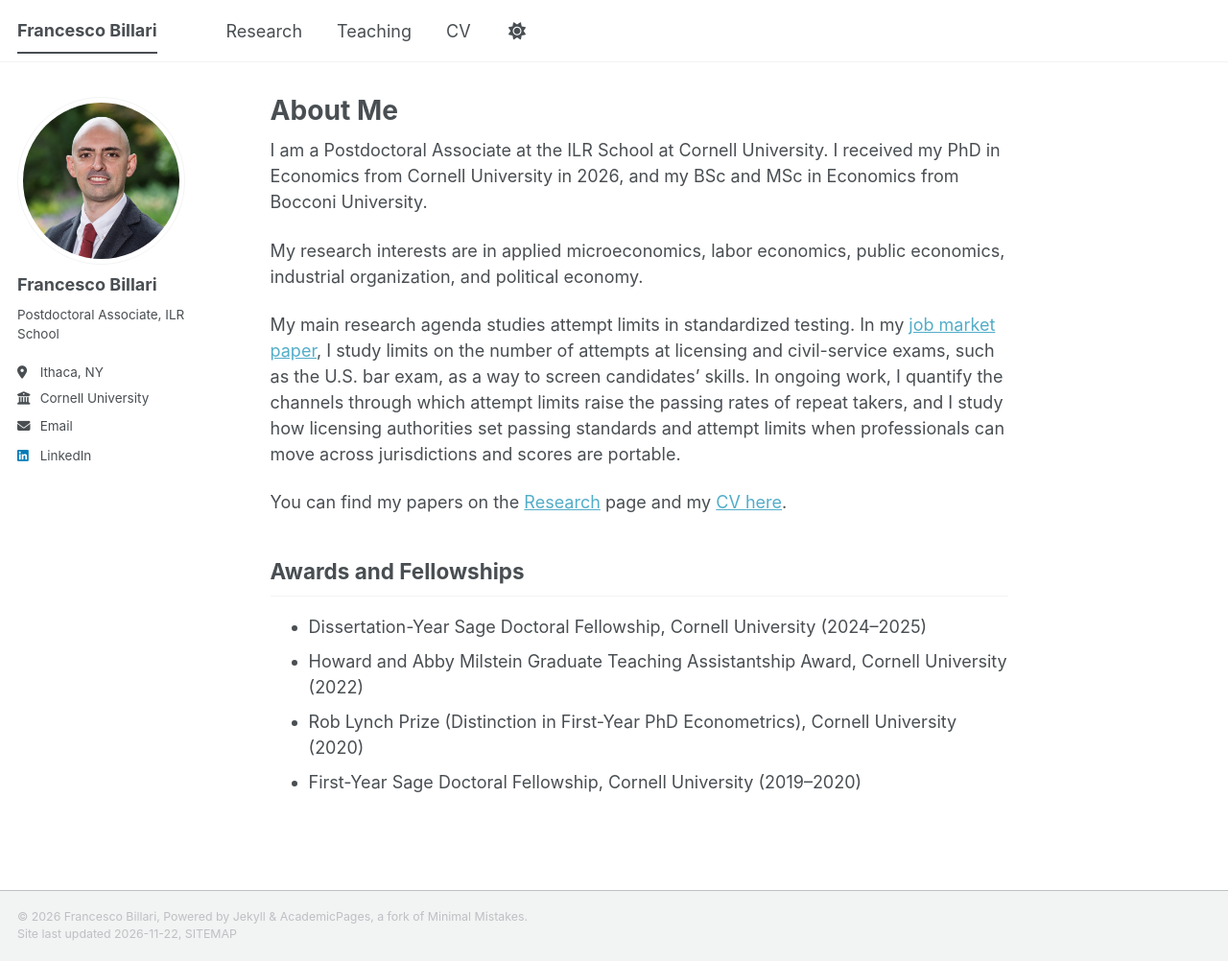
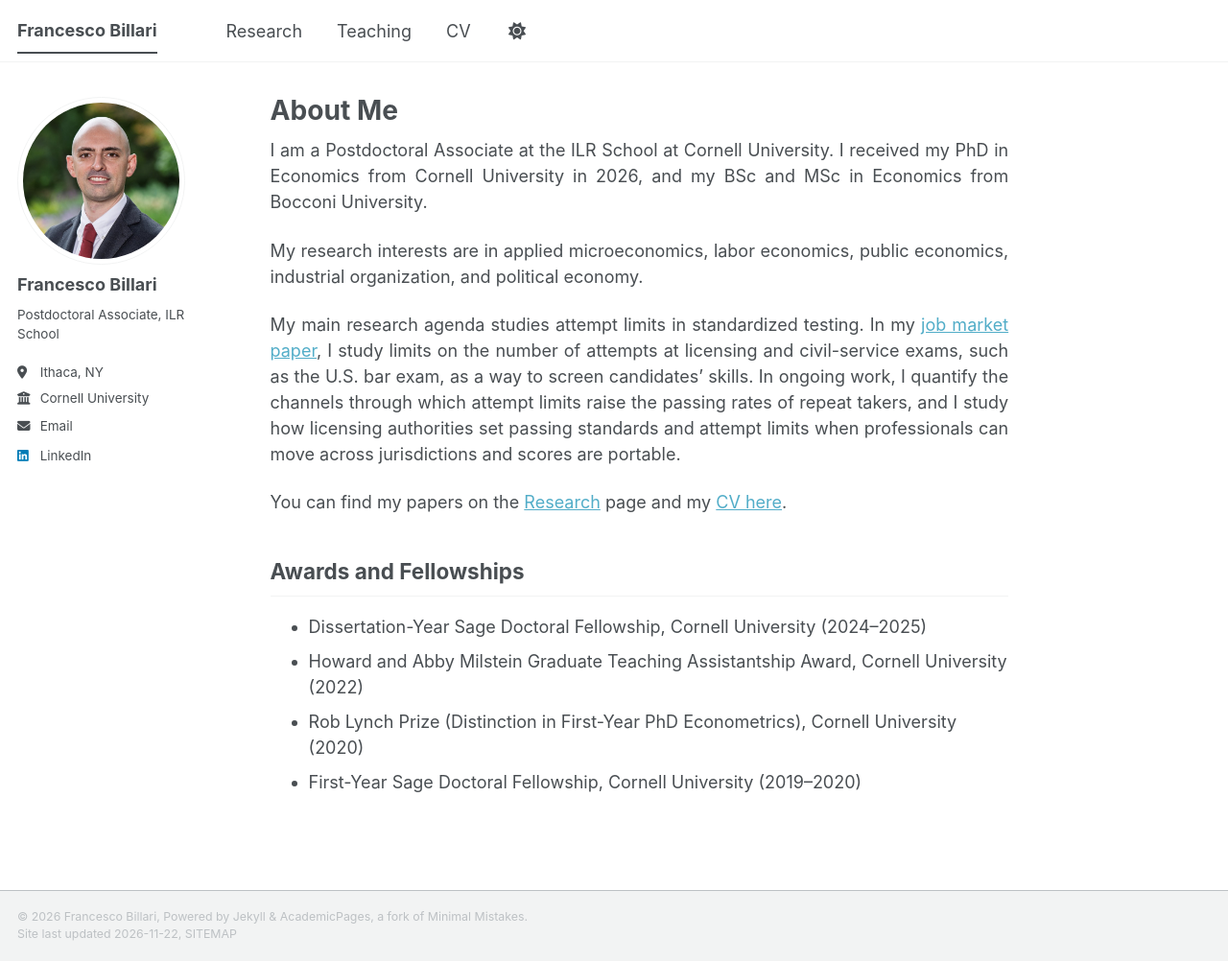
Before and after one commit to fbillari/fbillari.github.io, a Jekyll site: the page built from _pages/about.md, in a window 1280 px wide and 1002 px high. Shown: the whole window at 96% size. Built offline with Jekyll 4.4.1, drawn with Linux system fonts in a browser that asks for light colours; a script bundle is joined from its source files by our own code; a style sheet for code colours, icons or effects is not loaded.

Commit message:
Add files via upload

```diff
--- a/_pages/about.md
+++ b/_pages/about.md
@@ -6,6 +6,10 @@ redirect_from:
   - /about/
   - /about.html
 ---
+
+<style>
+  .page__content p { text-align: justify; hyphens: auto; -webkit-hyphens: auto; }
+</style>
 
 I am a Postdoctoral Associate at the ILR School at Cornell University. I received my PhD in Economics from Cornell University in 2026, and my BSc and MSc in Economics from Bocconi University.
 
```
